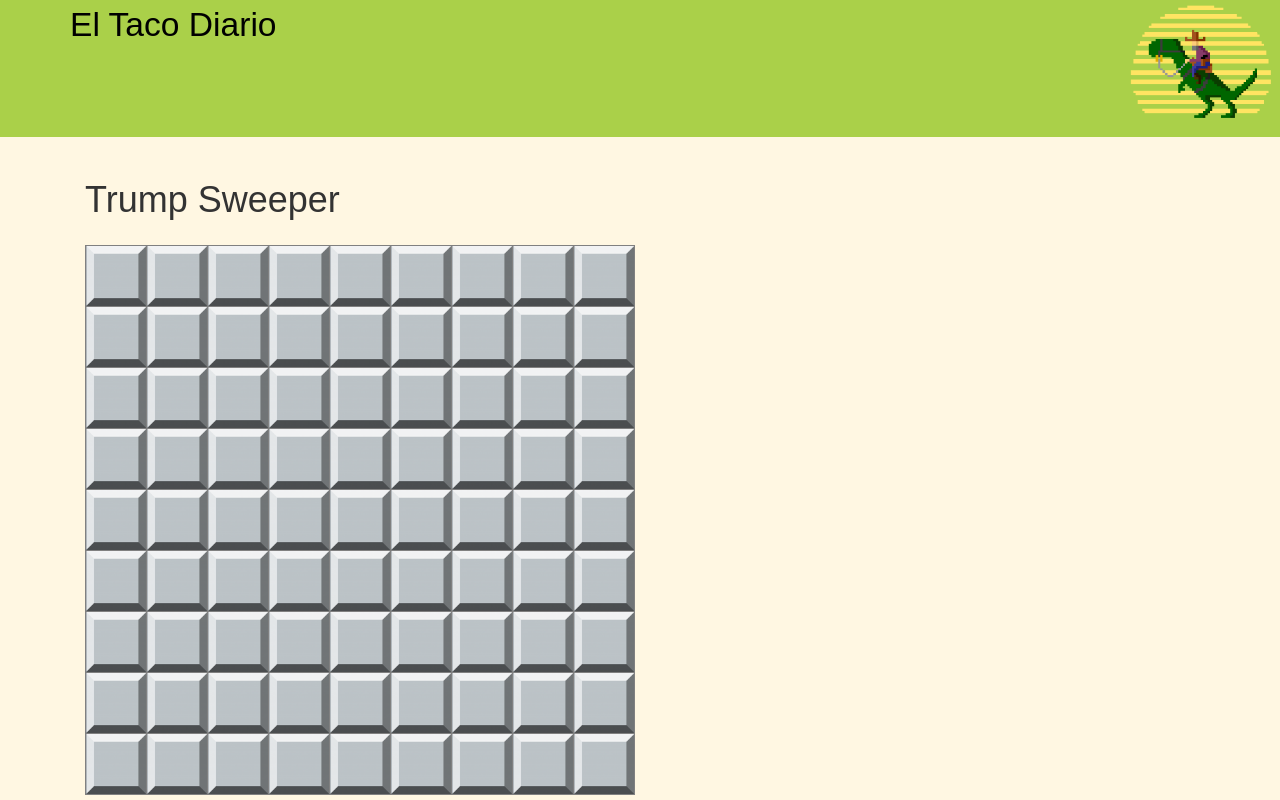
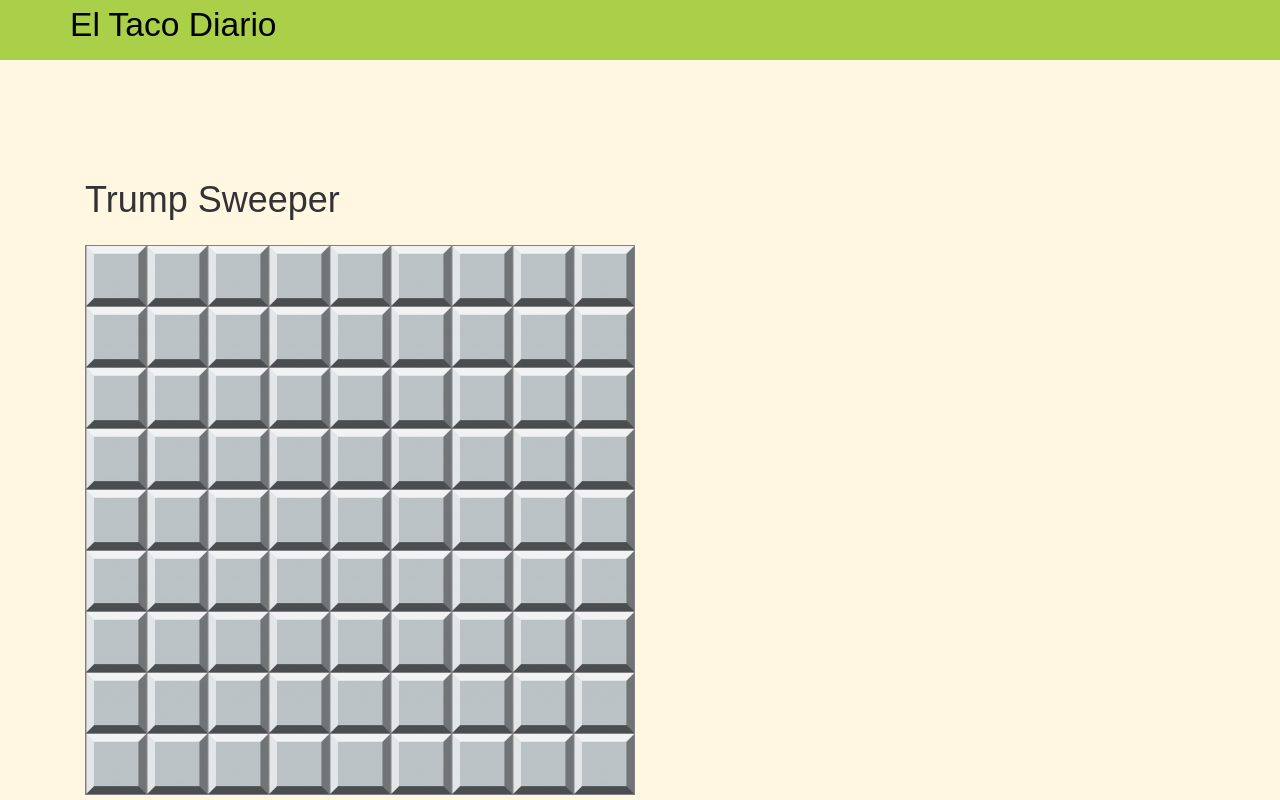
Before and after one commit to anniehoogendoorn/tacoHomepage, a plain HTML site: page index.html at #!/game1 in a window 1280 px wide. Shown: the top 800 px of the page. Drawn offline with nearby package versions, Linux system fonts and the light colour scheme; a web font is replaced by a local one.

Commit message:
Remove cowboy logo.

```diff
--- a/partials/header.html
+++ b/partials/header.html
@@ -1,5 +1,5 @@
 <nav class="navbar navbar-fixed-top">
-  <img id="cowboy" class="pull-right" src="/../images/cowboy_sunset.png" alt="cowboysunset">
+  <!-- <img id="cowboy" class="pull-right" src="/../images/cowboy_sunset.png" alt="cowboysunset"> -->
    <div class="container">
      <div class="navbar-header">
        <button type="button" class="navbar-toggle collapsed" data-toggle="collapse" data-target="#navbar" aria-expanded="false" aria-controls="navbar">
```
